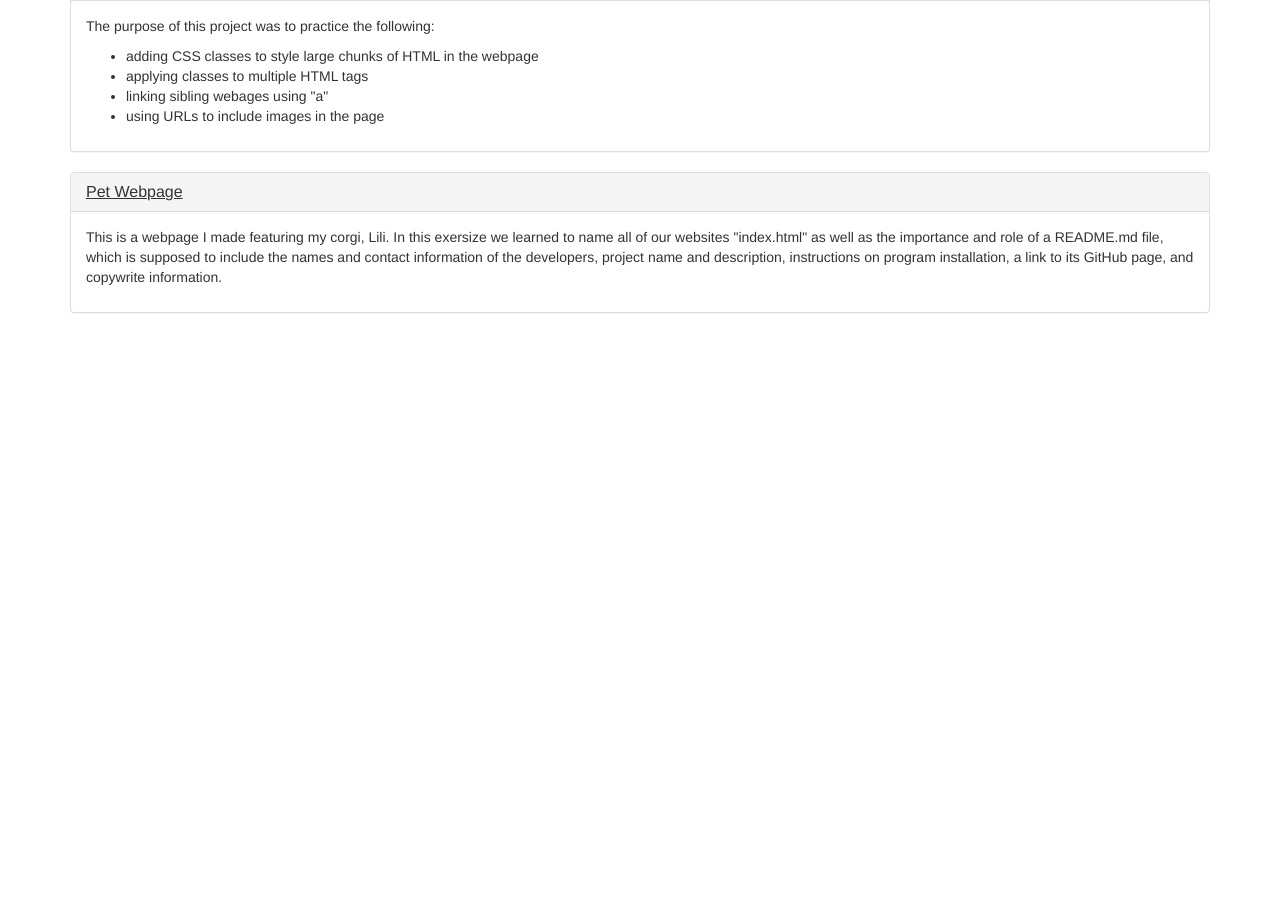
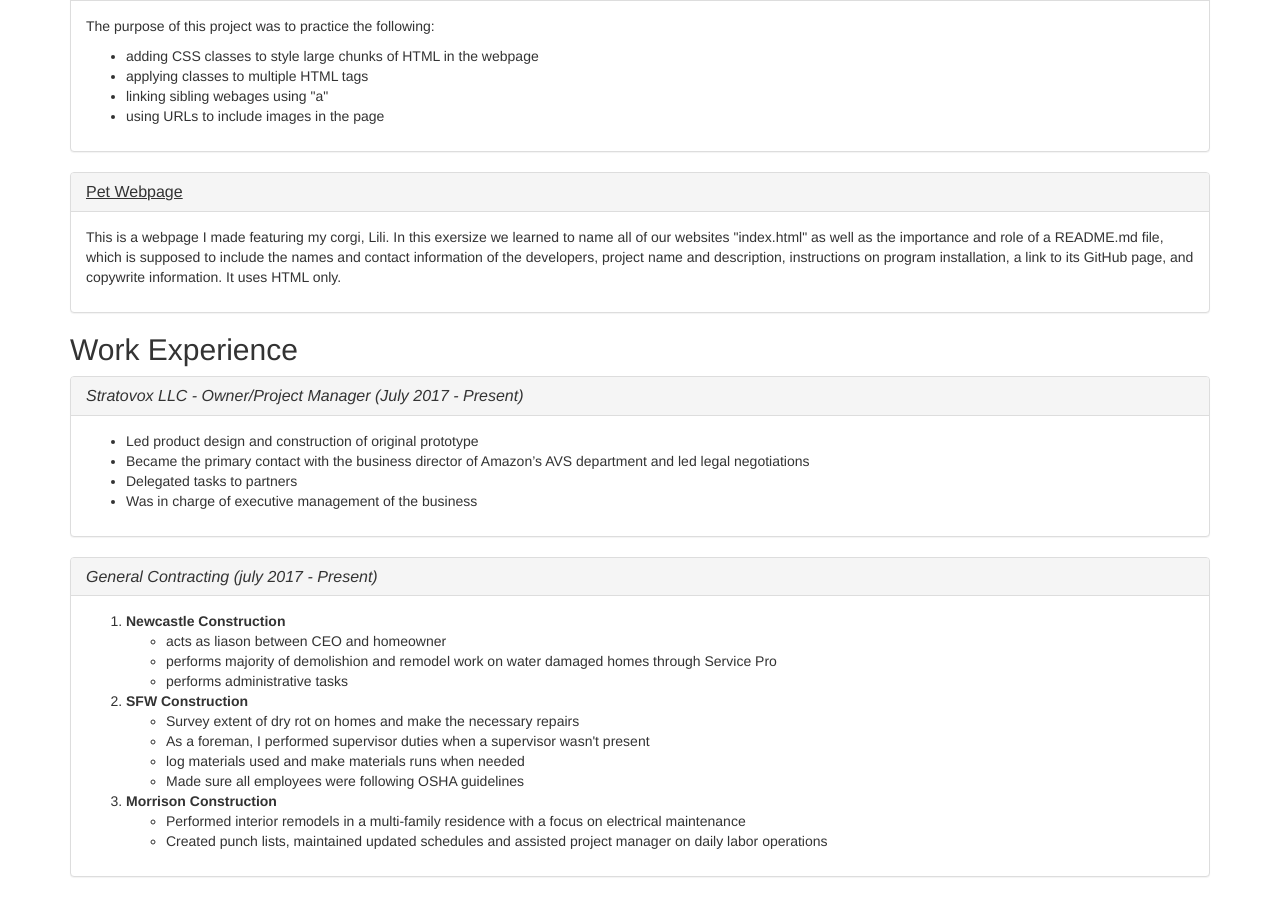
Before and after one commit to mhaldeman8875/my-portfolio, a plain HTML site: page index.html in a window 1280 px wide. Shown: the part 937-1834 px from the top of the page. Before the commit the page ends 1270 px from the top, so only its background shows below. Drawn offline with Linux system fonts and the light colour scheme.

Commit message:
add work experience in bootstrap panels, use <strong> and <em> tags for emphasis, use ordered lists with unordered sublists.

```diff
--- a/index.html
+++ b/index.html
@@ -22,7 +22,7 @@
                         </p>
                 </div>
             </div>
-            <h2 class="projects">HTML/CSS/Bootstrap Projects</h2>
+            <h2>HTML/CSS/Bootstrap Projects</h2>
                <div class="panel panel-default">
                     <div class="panel-heading">
                         <h2 class="panel-title"><a href="https://github.com/mhaldeman8875/vaction"><u>Vacation Website</u></a></h2>
@@ -57,10 +57,50 @@
                     </div>
                     <div class="panel-body">
                         <p>
-                            This is a webpage I made featuring my corgi, Lili. In this exersize we learned to name all of our websites "index.html" as well as the importance and role of a README.md file, which is supposed to include the names and contact information of the developers, project name and description, instructions on program installation, a link to its GitHub page, and copywrite information.
+                            This is a webpage I made featuring my corgi, Lili. In this exersize we learned to name all of our websites "index.html" as well as the importance and role of a README.md file, which is supposed to include the names and contact information of the developers, project name and description, instructions on program installation, a link to its GitHub page, and copywrite information. It uses HTML only.
                         </p>
                     </div>
                 </div>
-
+            <h2>Work Experience</h2>
+            <div class="panel panel-default">
+                    <div class="panel-heading">
+                        <h2 class="panel-title"><em>Stratovox LLC - Owner/Project Manager (July 2017 - Present)</em></h2>
+                    </div>
+                    <div class="panel-body">
+                        <ul>
+                            <li>Led product design and construction of original prototype</li>
+                            <li>Became the primary contact with the business director of Amazon’s AVS department and led legal negotiations</li>
+                            <li>Delegated tasks to partners</li>
+                            <li>Was in charge of executive management of the business</li>
+                        </ul>
+                    </div>
+                </div>
+            <div class="panel panel-default">
+                    <div class="panel-heading">
+                        <h2 class="panel-title"><em>General Contracting (july 2017 - Present)</em></h2>
+                    </div>
+                    <div class="panel-body">
+                        <ol>
+                            <li><strong>Newcastle Construction</strong></li>
+                                <ul>
+                                    <li>acts as liason between CEO and homeowner</li>
+                                    <li>performs majority of demolishion and remodel work on water damaged homes through Service Pro</li>
+                                    <li>performs administrative tasks</li>
+                                </ul>
+                            <li><strong>SFW Construction</strong></li>
+                                <ul>
+                                    <li>Survey extent of dry rot on homes and make the necessary repairs</li>
+                                    <li>As a foreman, I performed supervisor duties when a supervisor wasn't present</li>
+                                    <li>log materials used and make materials runs when needed</li>
+                                    <Li>Made sure all employees were following OSHA guidelines</Li>
+                                </ul>
+                            <li><strong>Morrison Construction</strong></li>
+                                <ul>
+                                    <li>Performed interior remodels in a multi-family residence with a focus on electrical maintenance</li>
+                                    <li>Created punch lists, maintained updated schedules and assisted project manager on daily labor operations</li>
+                                </ul>
+                        </ol>
+                    </div>
+                </div>
         </div>
     </body>
```
